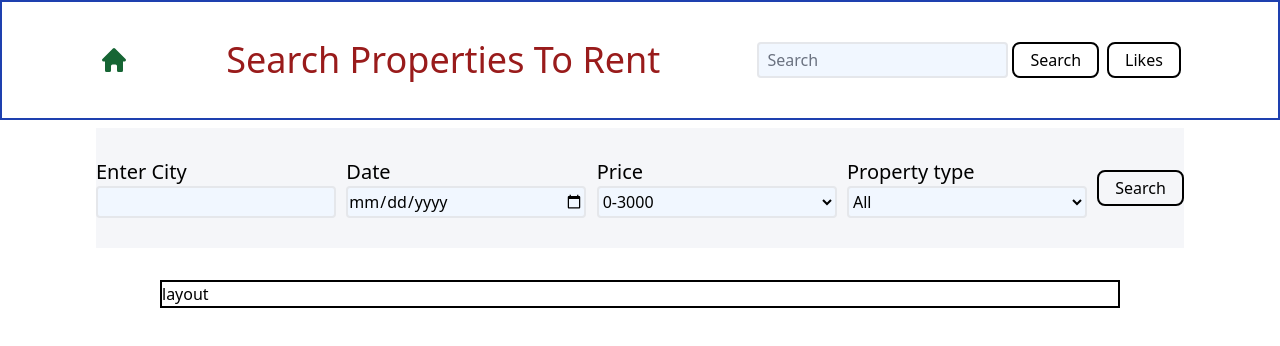
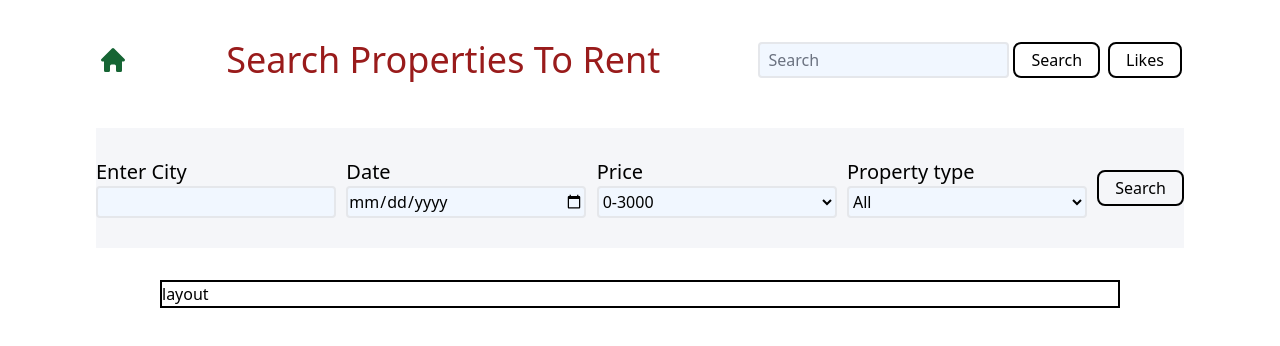
Before and after one commit to mishra06/Housing_rent, a React (Create React App) app: page / in a window 1280 px wide. Shown: the top 346 px of the page. Built offline with nearby package versions, Linux system fonts and the light colour scheme.

Commit message:
"navbar"

```diff
--- a/src/components/Navbar/Navbar.js
+++ b/src/components/Navbar/Navbar.js
@@ -8,7 +8,7 @@ const Navbar = () => {
 
     const navigate = useNavigate();
   return (
-    <div className='flex justify-evenly items-center h-[15vh] border-2 border-solid border-blue-800 w-full'>
+    <div className='flex justify-evenly items-center h-[15vh] w-full'>
       <div>
         <HiMiniHome onClick={() => navigate("/")} size={30} className='cursor-pointer text-green-800' />
       </div>
```
